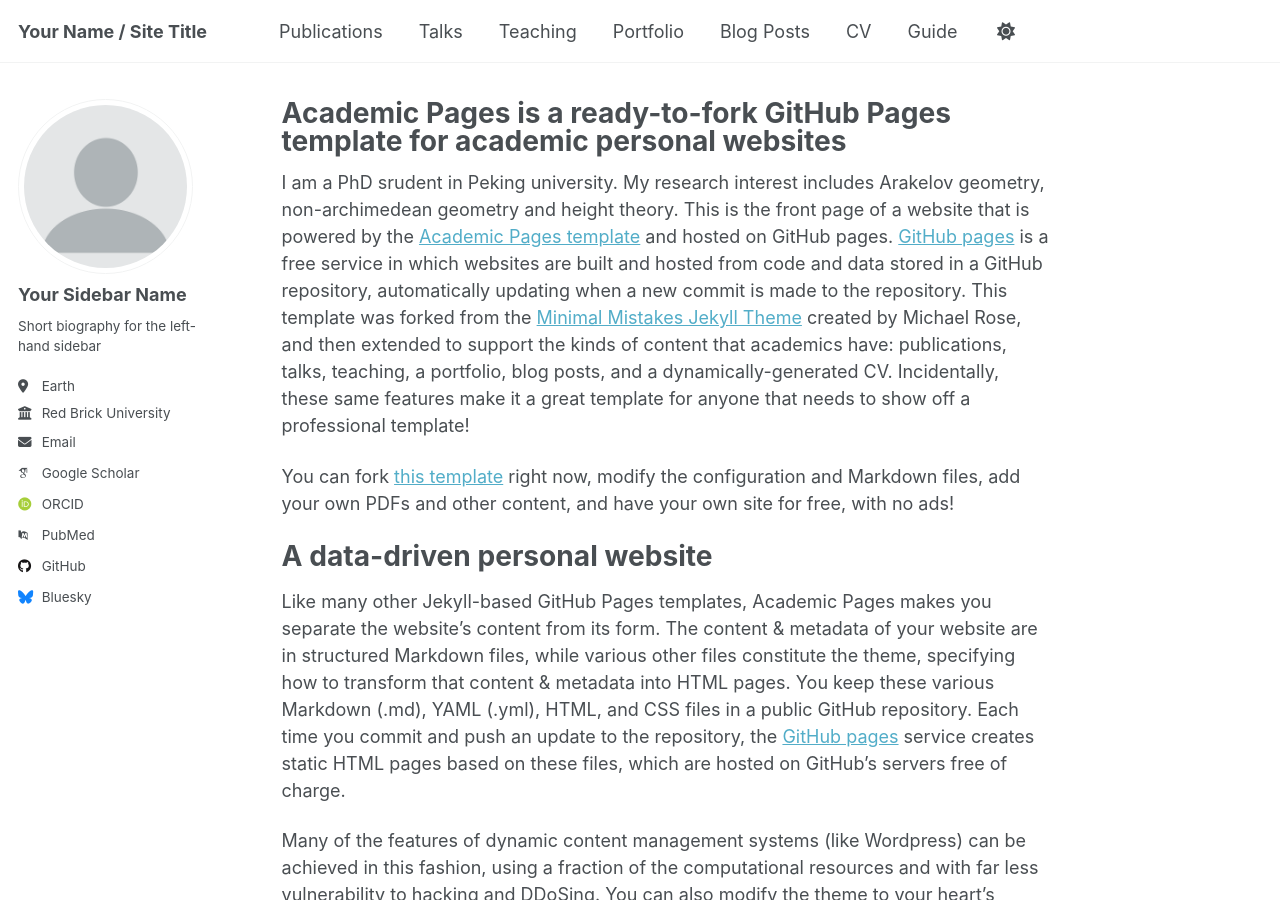
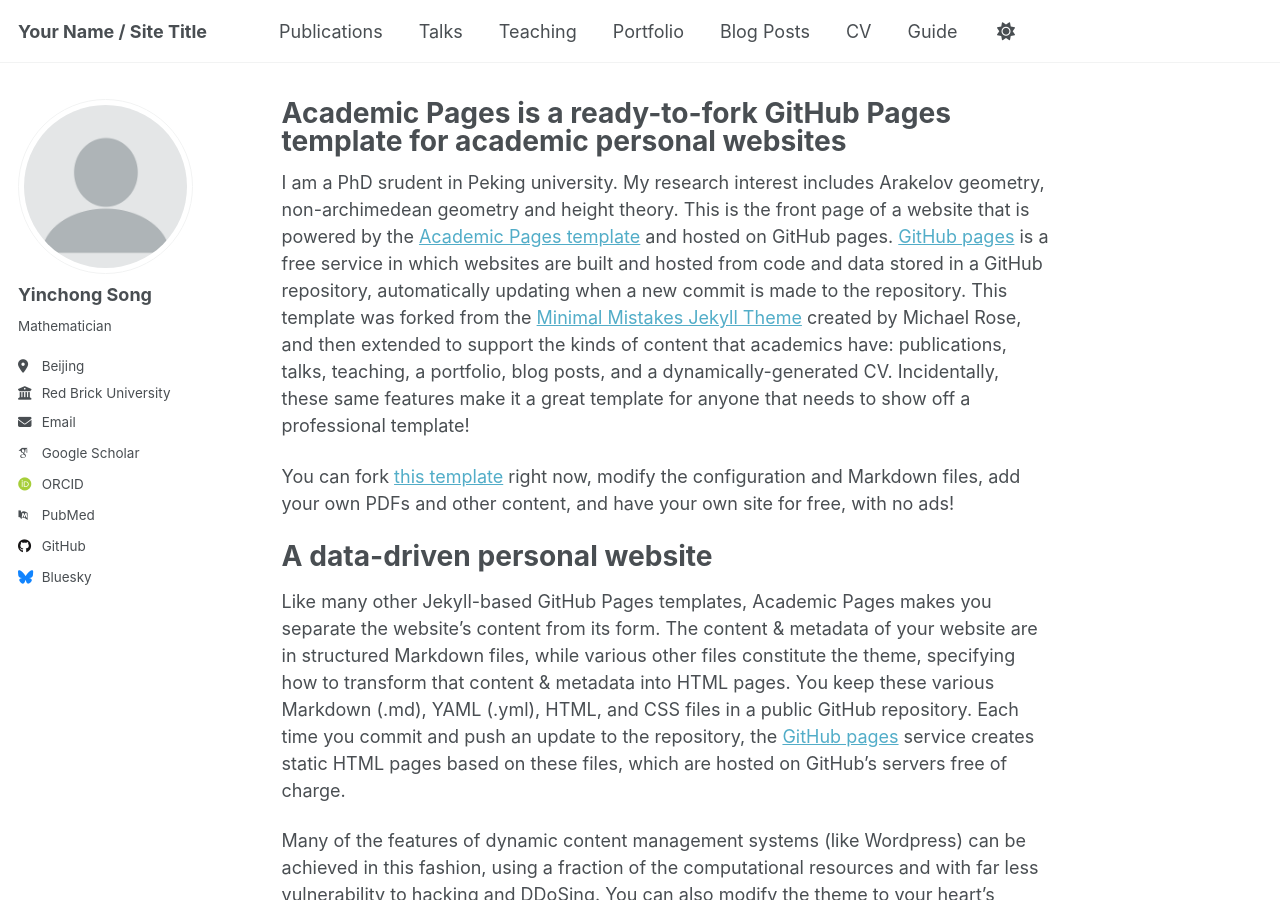
Before and after one commit to yinchongsong/CV, a Jekyll site: the page built from _pages/about.md, in a window 1280 px wide and 900 px high. Built offline with Jekyll 4.4.1, drawn with Linux system fonts in a browser that asks for light colours; some web fonts are replaced; a script that is not in the unit is left out.

Commit message:
Update _config.yml

```diff
--- a/_config.yml
+++ b/_config.yml
@@ -24,10 +24,10 @@ repository               : "academicpages/academicpages.github.io"
 author:
   # Biographic information
   avatar           : "profile.png"
-  name             : "Your Sidebar Name"
+  name             : "Yinchong Song"
   pronouns         : # example: "she/her"
-  bio              : "Short biography for the left-hand sidebar"
-  location         : "Earth"
+  bio              : "Mathematician"
+  location         : "Beijing"
   employer         : "Red Brick University"
   uri              : # URL
   email            : "none@example.org"
```
